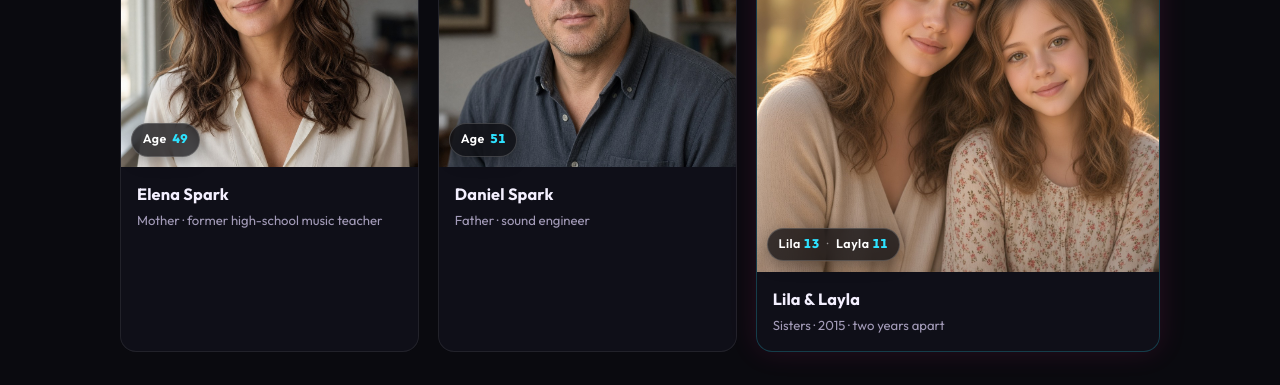
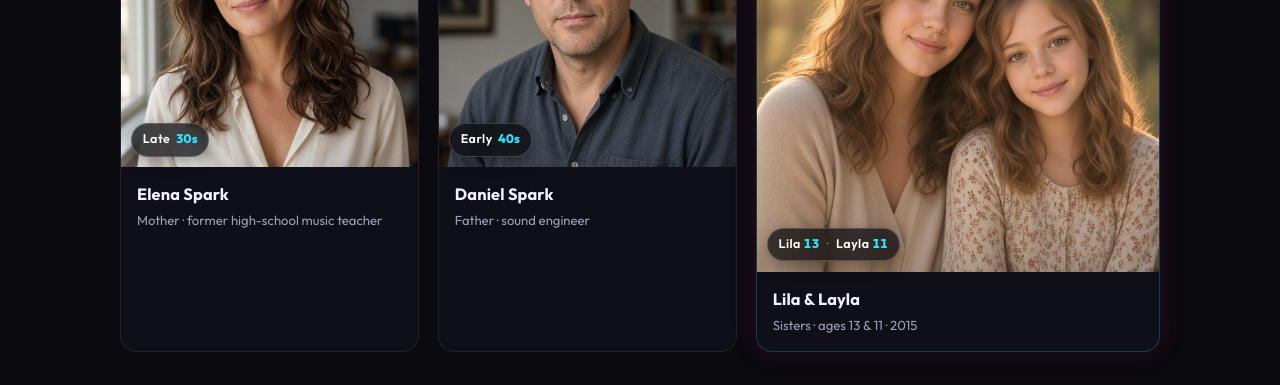
Before and after one commit to alexgayer85/lila-spark, a plain HTML site: page index.html in a window 1280 px wide. Shown: the part 5260-5645 px from the top of the page. Drawn offline with Linux system fonts and the light colour scheme.

Commit message:
Fix family portrait ages: Elena late 30s, Daniel early 40s

```diff
--- a/index.html
+++ b/index.html
@@ -721,7 +721,7 @@
             <figure>
               <div class="family-photo">
                 <img src="images/family/elena.jpg" alt="Portrait of Elena Spark" width="1000" height="1000" loading="lazy" />
-                <span class="family-age">Age <strong>49</strong></span>
+                <span class="family-age">Late <strong>30s</strong></span>
               </div>
               <figcaption>
                 <span class="family-name">Elena Spark</span>
@@ -733,7 +733,7 @@
             <figure>
               <div class="family-photo">
                 <img src="images/family/daniel.jpg" alt="Portrait of Daniel Spark" width="1000" height="1000" loading="lazy" />
-                <span class="family-age">Age <strong>51</strong></span>
+                <span class="family-age">Early <strong>40s</strong></span>
               </div>
               <figcaption>
                 <span class="family-name">Daniel Spark</span>
@@ -753,7 +753,7 @@
               </div>
               <figcaption>
                 <span class="family-name">Lila &amp; Layla</span>
-                <span class="family-role">Sisters · 2015 · two years apart</span>
+                <span class="family-role">Sisters · ages 13 &amp; 11 · 2015</span>
               </figcaption>
             </figure>
           </li>
```
